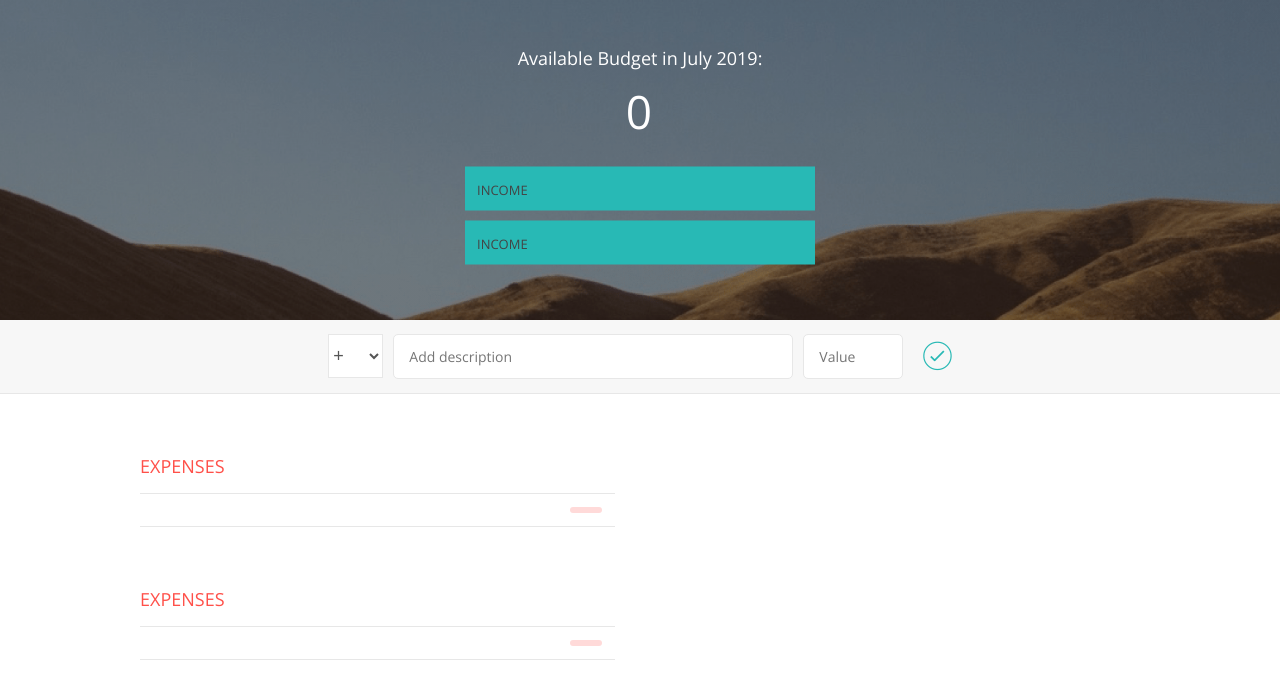
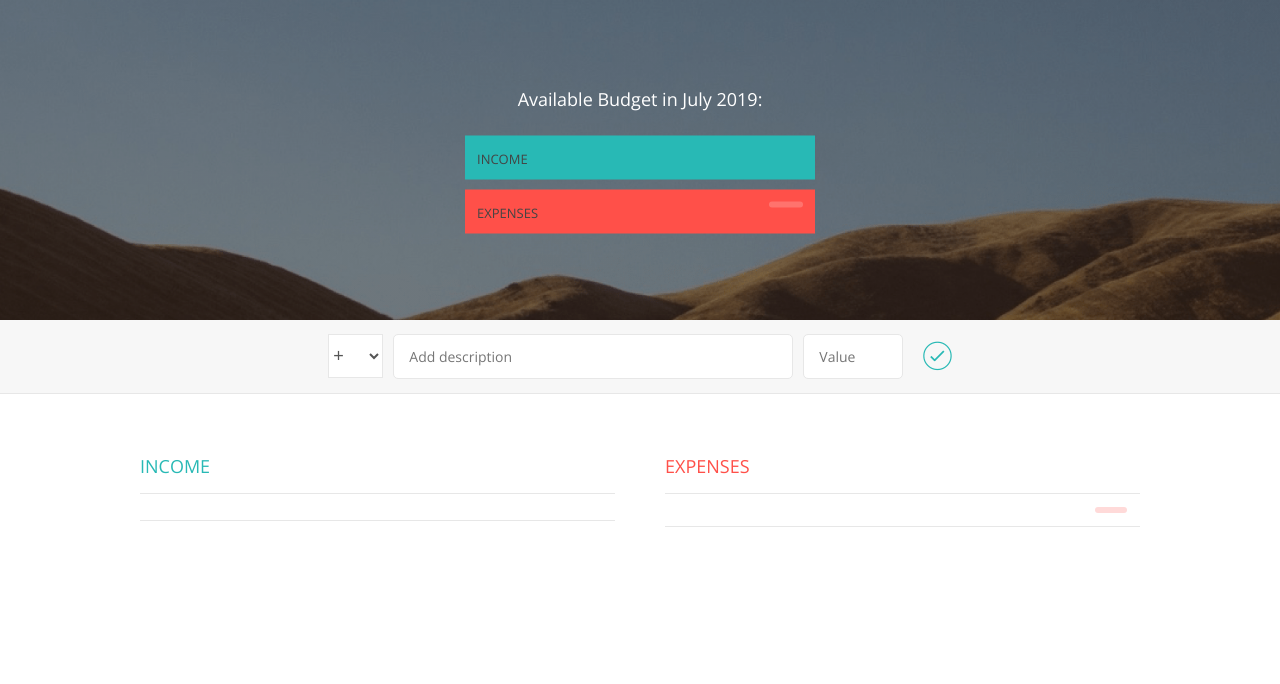
Before and after one commit to karuffin1992/vueBudgetApp, a Vue app: page / in a window 1280 px wide. Shown: the top 684 px of the page. Built offline with nearby package versions, Linux system fonts and the light colour scheme.

Commit message:
updated html to fit components better

```diff
--- a/src/App.vue
+++ b/src/App.vue
@@ -5,16 +5,18 @@
     </div>
     <div class="bottom">
       <Inputs />
-      <IncExp type="inc"/>
-      <IncExp type="exp"/>
+      <div class="container clearfix">
+        <IncExp type="inc"/>
+        <IncExp type="exp"/>
+      </div>
     </div>
   </div>
 </template>
 
 <script>
-import Totals from './components/Totals.vue'
-import Inputs from './components/Inputs.vue'
-import IncExp from './components/IncExp.vue'
+import Totals from '@/components/Totals.vue'
+import Inputs from '@/components/Inputs.vue'
+import IncExp from '@/components/IncExp.vue'
 
 export default {
   name: 'app',
@@ -22,6 +24,20 @@ export default {
     Totals,
     Inputs,
     IncExp
+  },
+  data() {
+    return {
+      allItems: {
+        exp: [],
+        inc: []
+      },
+      totals: {
+        exp: 0,
+        inc: 0
+      },
+      budget: 0,
+      percentage: -1
+    }
   }
 }
 </script>
@@ -67,4 +83,9 @@ body {
   background-position: center;
   position: relative;
 }
+
+.container {
+  width: 1000px;
+  margin: 60px auto;
+}
 </style>
--- a/src/components/BudgetTotals.vue
+++ b/src/components/BudgetTotals.vue
@@ -1,14 +1,15 @@
 <template>
+  <div>
+    <div v-if="type === 'inc'">
       <div class="budget__income clearfix">
         <div class="budget__income--text">Income</div>
-
         <div class="right">
           <div class="budget__income--value"></div>
           <div class="budget__income--percentage"></div>
         </div>
       </div>
-
-<!--
+    </div>
+    <div v-else>
       <div class="budget__expenses clearfix">
         <div class="budget__expenses--text">Expenses</div>
         <div class="right clearfix">
@@ -17,12 +18,15 @@
         </div>
       </div>
     </div>
--->
+  </div>
 </template>
 
 <script>
 export default {
-  name: 'BudgetTotals'
+  name: 'BudgetTotals',
+  props: {
+    type: String
+  }
 }
 </script>
 
--- a/src/components/IncExp.vue
+++ b/src/components/IncExp.vue
@@ -1,32 +1,35 @@
 <template>
-  <div class="container clearfix">
-    <div class="expenses">
-      <h2 class="expenses__title">Expenses</h2>
-      <div class="expenses__list">
-        <IncExpRows type="exp" />
-      </div>
+  <div v-if="type === 'inc'" class="income">
+    <h2 class="income__title">Income</h2>
+    <div class="income__list">
+      <IncExpRows type="inc" />
+    </div>
+  </div>
+
+  <div v-else class="expenses">
+    <h2 class="expenses__title">Expenses</h2>
+    <div class="expenses__list">
+      <IncExpRows type="exp" />
     </div>
   </div>
 </template>
 
 <script>
-import IncExpRows from '@/components/IncExpRows.vue';
+import IncExpRows from '@/components/IncExpRows.vue'
 
 export default {
   name: 'IncExp',
   components: {
     IncExpRows
+  },
+  props: {
+    type: String
   }
 }
 </script>
 
 <!-- Add "scoped" attribute to limit CSS to this component only -->
 <style scoped lang="scss">
-.container {
-  width: 1000px;
-  margin: 60px auto;
-}
-
 .income {
   float: left;
   width: 475px;
--- a/src/components/IncExpRows.vue
+++ b/src/components/IncExpRows.vue
@@ -1,9 +1,9 @@
 <template>
-  <div class="item clearfix" id="expense-0">
+  <div class="item clearfix">
     <div class="item__description"></div>
     <div class="right clearfix">
       <div class="item__value"></div>
-      <div class="item__percentage"></div>
+      <div v-if="type === 'exp'" class="item__percentage"></div>
       <div class="item__delete">
         <button class="item__delete--btn"><i class="ion-ios-close-outline"></i></button>
       </div>
@@ -13,7 +13,10 @@
 
 <script>
 export default {
-  name: 'IncExpRows'
+  name: 'IncExpRows',
+  props: {
+    type: String
+  }
 }
 </script>
 
--- a/src/components/Totals.vue
+++ b/src/components/Totals.vue
@@ -4,7 +4,7 @@
       Available Budget in <span class="budget__title--month">{{ getDate }}</span>:
     </div>
 
-    <div class="budget__value">{{ total }}</div>
+    <div class="budget__value"></div>
 
     <BudgetTotals type="inc" />
     <BudgetTotals type="exp" />
@@ -12,21 +12,16 @@
 </template>
 
 <script>
-import BudgetTotals from '@/components/BudgetTotals.vue';
+import BudgetTotals from '@/components/BudgetTotals.vue'
 
 export default {
   name: 'Totals',
   components: {
     BudgetTotals
   },
-  data() {
-    return {
-      total: 0
-    }
-  },
   computed: {
     getDate: function() {
-      var now, year, month, months;
+      let now, year, month, months;
 
       months = ['January', 'February','March','April','May','June','July','August','September','October','November','December'];
 
```
Lines whose indentation alone changed are shown as unchanged.
